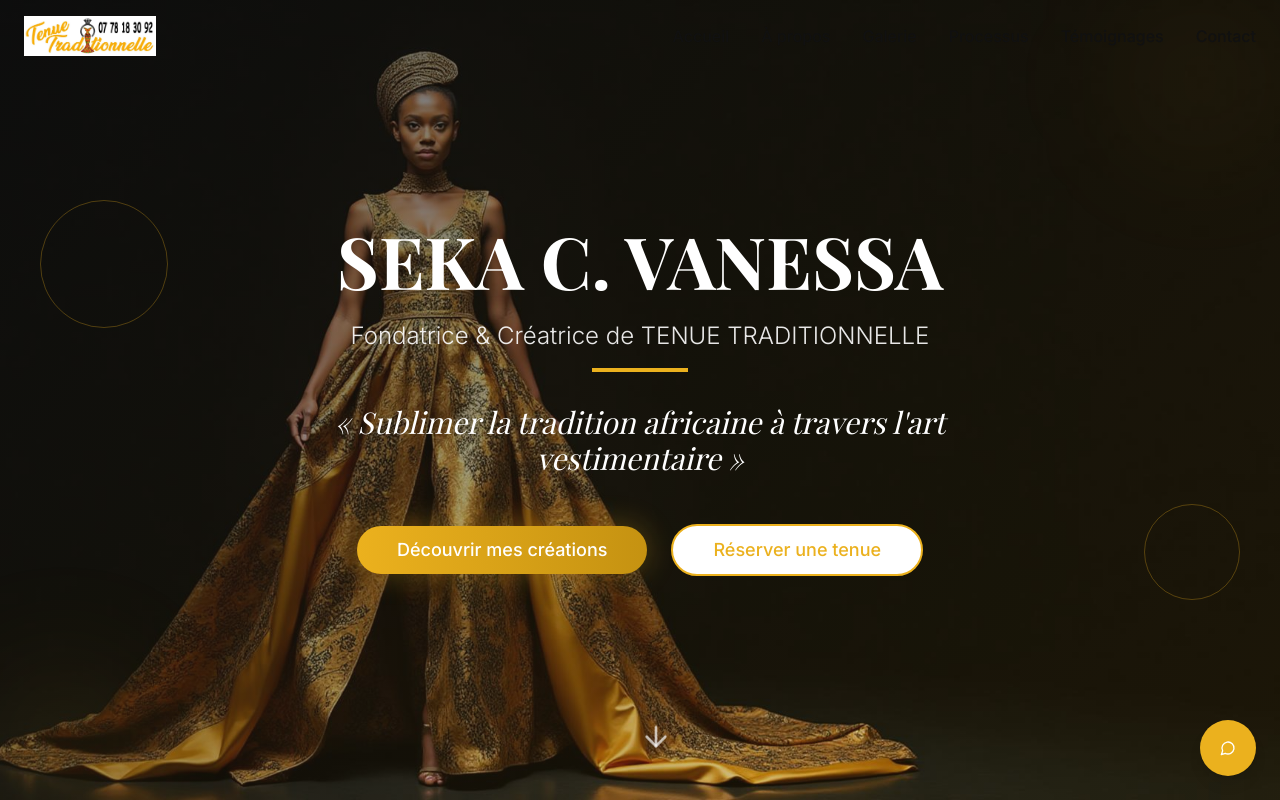
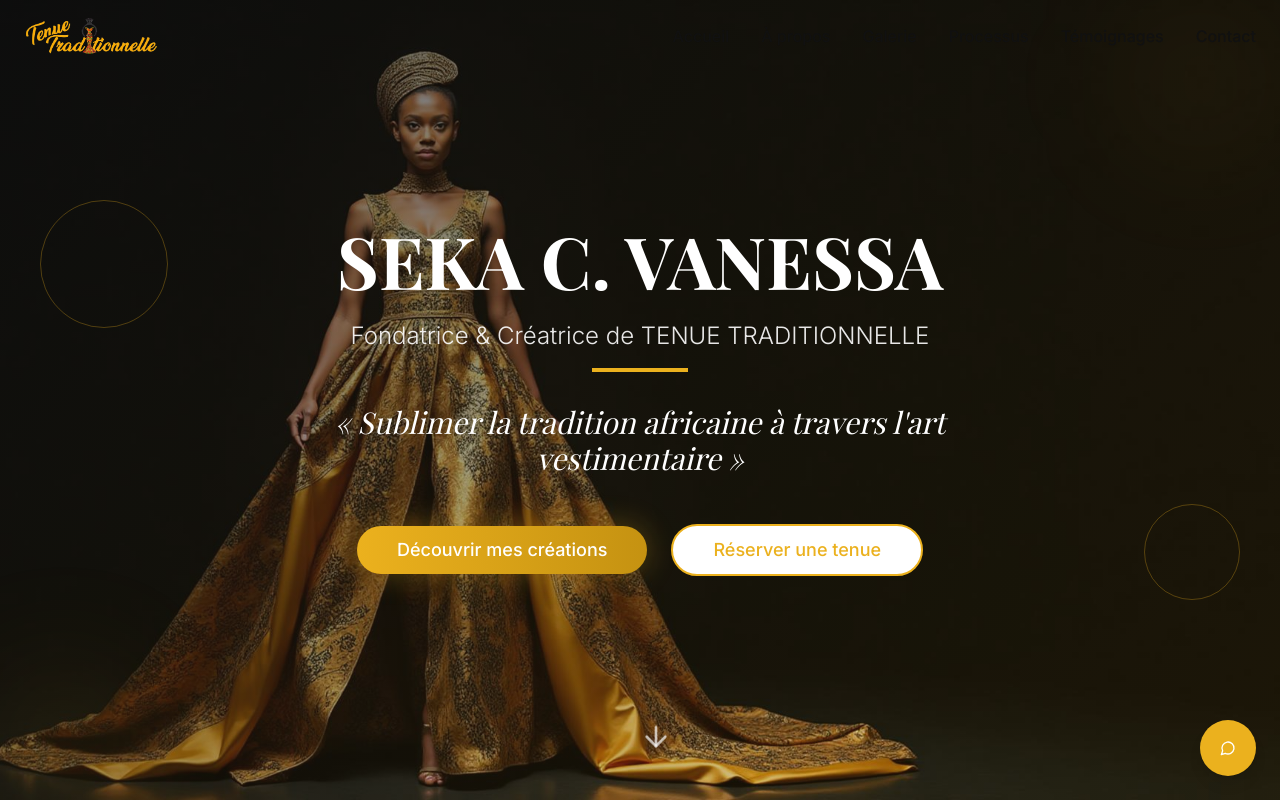
Before and after one commit to juju911/tradition-reimagined, a React (Vite) app: page / in a window 1280 px wide. Shown: the top 800 px of the page. Built offline with nearby package versions, Linux system fonts and the light colour scheme.

Commit message:
Update logo
Replace the existing logo with the new one provided.

```diff
--- a/src/components/Footer.tsx
+++ b/src/components/Footer.tsx
@@ -11,7 +11,7 @@ const Footer = () => {
           <div className="lg:col-span-2">
             <div className="flex items-center space-x-3 mb-6">
               <img
-                src="/lovable-uploads/fc7ca4a8-5298-468c-8c73-2cfa79f35d19.png"
+                src="/lovable-uploads/706179a4-8a32-4fcb-8ea8-f79e2066a54c.png"
                 alt="Tenue Traditionnelle - SEKA C. VANESSA"
                 className="h-16 w-auto object-contain"
               />
--- a/src/components/Navigation.tsx
+++ b/src/components/Navigation.tsx
@@ -35,7 +35,7 @@ const Navigation = () => {
             {/* Logo */}
             <div className="flex items-center">
               <img
-                src="/lovable-uploads/fc7ca4a8-5298-468c-8c73-2cfa79f35d19.png"
+                src="/lovable-uploads/706179a4-8a32-4fcb-8ea8-f79e2066a54c.png"
                 alt="Tenue Traditionnelle - SEKA C. VANESSA"
                 className="h-10 w-auto object-contain"
               />
```
Also changed, not shown: public/lovable-uploads/706179a4-8a32-4fcb-8ea8-f79e2066a54c.png (added).
